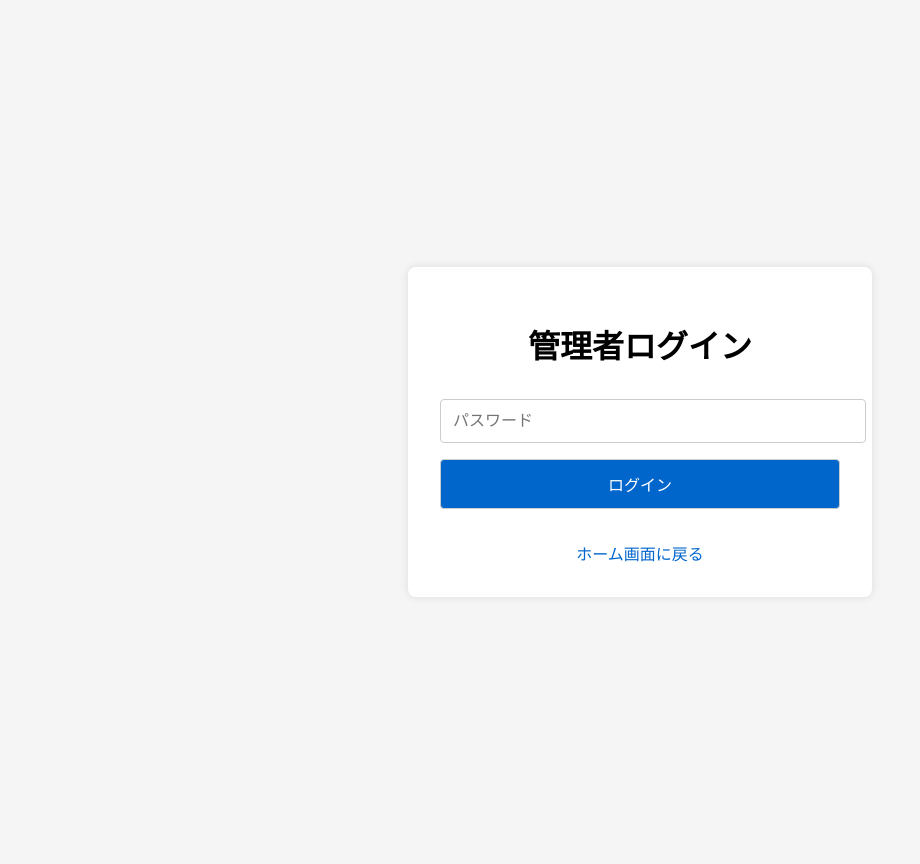
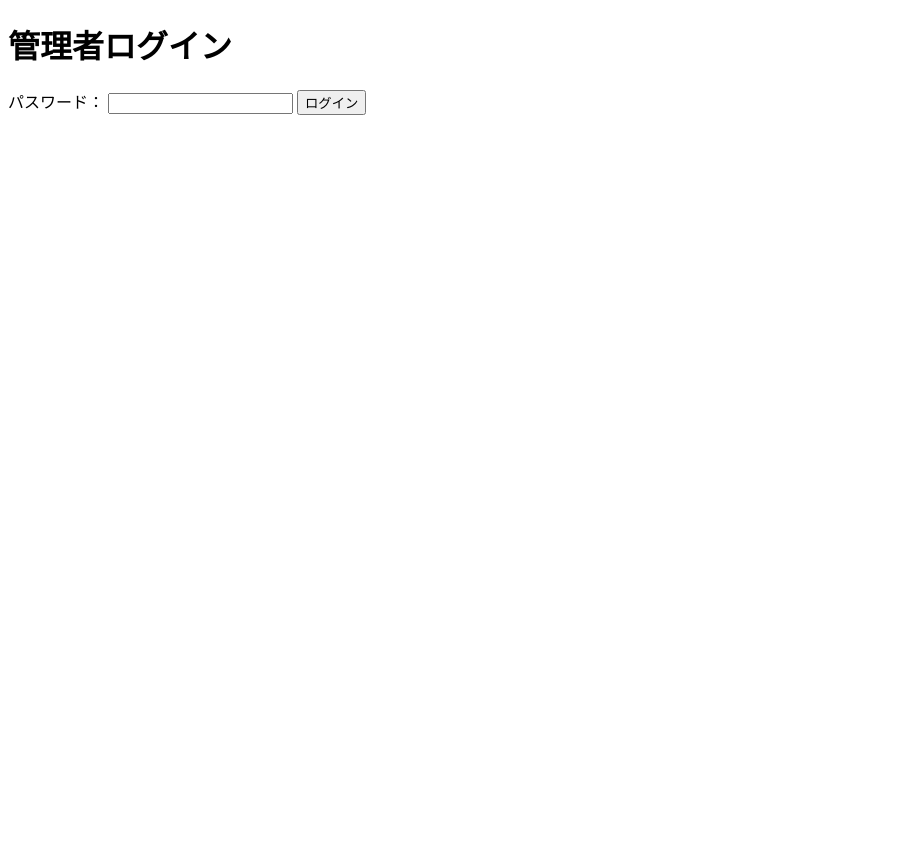
Before and after one commit to Noah104kkk/CUVE-Room, a Flask app: page /admin in a window 1280 px wide. Shown: the whole page, without its empty margins (0-920 px from the left). After the commit the page ends 115 px from the top, so only its background shows below. Run offline with Flask 3, Linux system fonts and the light colour scheme.

Commit message:
Add files via upload

```diff
--- a/app.py
+++ b/app.py
@@ -1,31 +1,17 @@
 from flask import Flask, render_template, request, redirect, url_for, session
 import sqlite3
 import os
-import datetime
-import traceback
 
 app = Flask(__name__)
 app.secret_key = 'your-very-secret-key'
 
-DB_FILE = 'reservations.db'
-
-def get_reservations(include_past=False):
-    reservations = []
-    today = datetime.date.today()
-    if os.path.exists(DB_FILE):
-        conn = sqlite3.connect(DB_FILE)
-        cursor = conn.cursor()
-        cursor.execute("SELECT position, name, date, start_time, end_time, status FROM reservations")
-        for row in cursor.fetchall():
-            date_obj = datetime.datetime.strptime(row[2], "%Y-%m-%d").date()
-            if include_past or date_obj >= today:
-                reservations.append(row)
-        conn.close()
-    return reservations
-
 @app.route('/')
 def welcome():
-    reservations = get_reservations()
+    conn = sqlite3.connect('reservations.db')
+    c = conn.cursor()
+    c.execute("SELECT * FROM reservations WHERE date >= date('now')")
+    reservations = c.fetchall()
+    conn.close()
     return render_template('welcome.html', reservations=reservations)
 
 @app.route('/reserve', methods=['GET', 'POST'])
@@ -37,22 +23,20 @@ def reserve():
         start_time = request.form['start_time']
         end_time = request.form['end_time']
 
-        conn = sqlite3.connect(DB_FILE)
-        cursor = conn.cursor()
-        cursor.execute('''
-            SELECT start_time, end_time, status FROM reservations WHERE date = ?
-        ''', (date,))
-        conflict = False
-        new_start = datetime.datetime.strptime(start_time, "%H:%M")
-        new_end = datetime.datetime.strptime(end_time, "%H:%M")
+        conn = sqlite3.connect('reservations.db')
+        c = conn.cursor()
 
-        for row in cursor.fetchall():
-            existing_start = datetime.datetime.strptime(row[0], "%H:%M")
-            existing_end = datetime.datetime.strptime(row[1], "%H:%M")
-            overlap = max(existing_start, new_start) < min(existing_end, new_end)
-            if overlap and row[2] != '拒否':
-                conflict = True
-                break
+        # 重複チェック（1分以上かぶる予約があるか）
+        c.execute("""
+            SELECT * FROM reservations
+            WHERE date = ? AND
+            ((start_time < ? AND end_time > ?) OR
+             (start_time < ? AND end_time > ?) OR
+             (start_time >= ? AND end_time <= ?))
+            AND (status IS NULL OR status != '拒否')
+        """, (date, end_time, end_time, start_time, start_time, start_time, end_time))
+
+        conflict = c.fetchone()
         conn.close()
 
         if conflict:
@@ -69,28 +53,19 @@ def confirm():
     date = request.form['date']
     start_time = request.form['start_time']
     end_time = request.form['end_time']
+
     return save_reservation(position, name, date, start_time, end_time)
 
 def save_reservation(position, name, date, start_time, end_time):
-    conn = sqlite3.connect(DB_FILE)
-    cursor = conn.cursor()
-    cursor.execute('''
-        CREATE TABLE IF NOT EXISTS reservations (
-            id INTEGER PRIMARY KEY AUTOINCREMENT,
-            position TEXT,
-            name TEXT,
-            date TEXT,
-            start_time TEXT,
-            end_time TEXT,
-            status TEXT DEFAULT '承認'
-        )
-    ''')
-    cursor.execute('''
-        INSERT INTO reservations (position, name, date, start_time, end_time)
-        VALUES (?, ?, ?, ?, ?)
-    ''', (position, name, date, start_time, end_time))
+    conn = sqlite3.connect('reservations.db')
+    c = conn.cursor()
+    c.execute("""
+        INSERT INTO reservations (position, name, date, start_time, end_time, status)
+        VALUES (?, ?, ?, ?, ?, ?)
+    """, (position, name, date, start_time, end_time, ''))  # 状態は空白
     conn.commit()
     conn.close()
+
     message = f"{position}：{name} が {date} の {start_time}〜{end_time} に予約しました！"
     return render_template('complete.html', message=message)
 
@@ -99,12 +74,10 @@ def cancel():
     name = request.form['name']
     date = request.form['date']
     start_time = request.form['start_time']
-    conn = sqlite3.connect(DB_FILE)
-    cursor = conn.cursor()
-    cursor.execute('''
-        DELETE FROM reservations
-        WHERE name = ? AND date = ? AND start_time = ?
-    ''', (name, date, start_time))
+
+    conn = sqlite3.connect('reservations.db')
+    c = conn.cursor()
+    c.execute("DELETE FROM reservations WHERE name=? AND date=? AND start_time=?", (name, date, start_time))
     conn.commit()
     conn.close()
     return redirect(url_for('welcome'))
@@ -114,36 +87,34 @@ def admin():
     if request.method == 'POST':
         password = request.form['password']
         if password == 'adminpass':
-            session.permanent = True  # ← セッション維持！
             session['admin'] = True
-            reservations = get_reservations(include_past=True)
-            return render_template('admin.html', reservations=reservations)
-        else:
-            return render_template('admin_login.html', error='パスワードが違います')
-    return render_template('admin_login.html')
+            return redirect(url_for('admin'))
+
+    if not session.get('admin'):
+        return render_template('admin_login.html', error=None)
+
+    conn = sqlite3.connect('reservations.db')
+    c = conn.cursor()
+    c.execute("SELECT * FROM reservations")
+    reservations = c.fetchall()
+    conn.close()
+    return render_template('admin.html', reservations=reservations)
 
 @app.route('/reject', methods=['POST'])
 def reject():
     if not session.get('admin'):
         return redirect(url_for('admin'))
+
     try:
-        target_index = int(request.form['index'])
-
-        conn = sqlite3.connect(DB_FILE)
-        cursor = conn.cursor()
-        cursor.execute("SELECT id FROM reservations ORDER BY id")
-        all_ids = cursor.fetchall()
-
-        if target_index < len(all_ids):
-            target_id = all_ids[target_index][0]
-            cursor.execute("UPDATE reservations SET status = '拒否' WHERE id = ?", (target_id,))
-            conn.commit()
+        target_id = request.form['id']
+        conn = sqlite3.connect('reservations.db')
+        c = conn.cursor()
+        c.execute("UPDATE reservations SET status = '拒否' WHERE id = ?", (target_id,))
+        conn.commit()
         conn.close()
         return redirect(url_for('admin'))
-
     except Exception as e:
-        print("拒否処理中のエラー:")
-        traceback.print_exc()
+        print("拒否処理エラー:", e)
         return "拒否処理中にエラーが発生しました", 500
 
 @app.route('/logout')
--- a/templates/admin_login.html
+++ b/templates/admin_login.html
@@ -1,76 +1,18 @@
 <!DOCTYPE html>
 <html>
 <head>
-    <meta charset="UTF-8">
+    <meta charset="utf-8">
     <title>管理者ログイン</title>
-    <meta name="viewport" content="width=device-width, initial-scale=1.0">
-    <style>
-        body {
-            font-family: sans-serif;
-            padding: 2em;
-            margin: 0;
-            display: flex;
-            justify-content: center;
-            align-items: center;
-            height: 100vh;
-            background-color: #f5f5f5;
-        }
-        .login-container {
-            background-color: white;
-            padding: 2em;
-            border-radius: 8px;
-            box-shadow: 0 0 10px rgba(0,0,0,0.1);
-            width: 100%;
-            max-width: 400px;
-        }
-        h1 {
-            text-align: center;
-            margin-bottom: 1em;
-        }
-        .error {
-            color: red;
-            text-align: center;
-            margin-bottom: 1em;
-        }
-        input[type="password"], input[type="submit"] {
-            width: 100%;
-            padding: 0.75em;
-            margin-bottom: 1em;
-            font-size: 1em;
-            border: 1px solid #ccc;
-            border-radius: 4px;
-        }
-        input[type="submit"] {
-            background-color: #0066cc;
-            color: white;
-            cursor: pointer;
-        }
-        input[type="submit"]:hover {
-            background-color: #004c99;
-        }
-        a {
-            display: block;
-            text-align: center;
-            color: #0066cc;
-            text-decoration: none;
-            margin-top: 1em;
-        }
-        a:hover {
-            text-decoration: underline;
-        }
-    </style>
 </head>
 <body>
-    <div class="login-container">
-        <h1>管理者ログイン</h1>
-        {% if error %}
-        <p class="error">{{ error }}</p>
-        {% endif %}
-        <form action="/admin" method="POST">
-            <input type="password" name="password" placeholder="パスワード" required>
-            <input type="submit" value="ログイン">
-        </form>
-        <a href="/">ホーム画面に戻る</a>
-    </div>
+    <h1>管理者ログイン</h1>
+    {% if error %}
+        <p style="color: red;">{{ error }}</p>
+    {% endif %}
+    <form method="POST">
+        <label>パスワード：</label>
+        <input type="password" name="password" required>
+        <button type="submit">ログイン</button>
+    </form>
 </body>
 </html>
```
